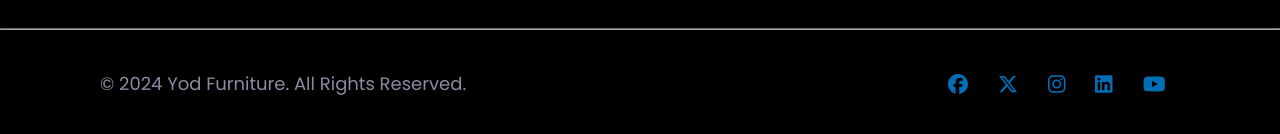
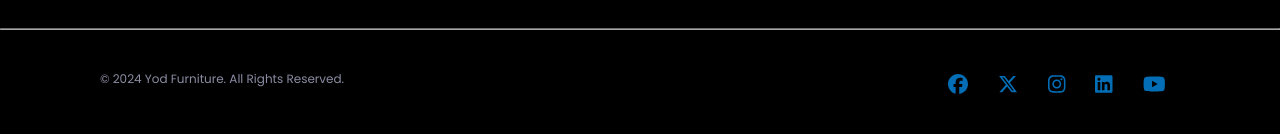
Before and after one commit to natan-teklie/Yod-furniture, a React (Vite) app in the folder vite-project/: page / in a window 1280 px wide. Shown: the part 2837-2971 px from the top of the page. Built offline with nearby package versions, Linux system fonts and the light colour scheme.

Commit message:
all rights reserved

```diff
--- a/vite-project/src/Component/Footer/Footer.css
+++ b/vite-project/src/Component/Footer/Footer.css
@@ -61,6 +61,7 @@ padding: 10px 0;
 }
 .col p{
     color: #8A8cA2;
+    font-size: 12px;
 }
  hr{
     opacity: 0.7;
```
